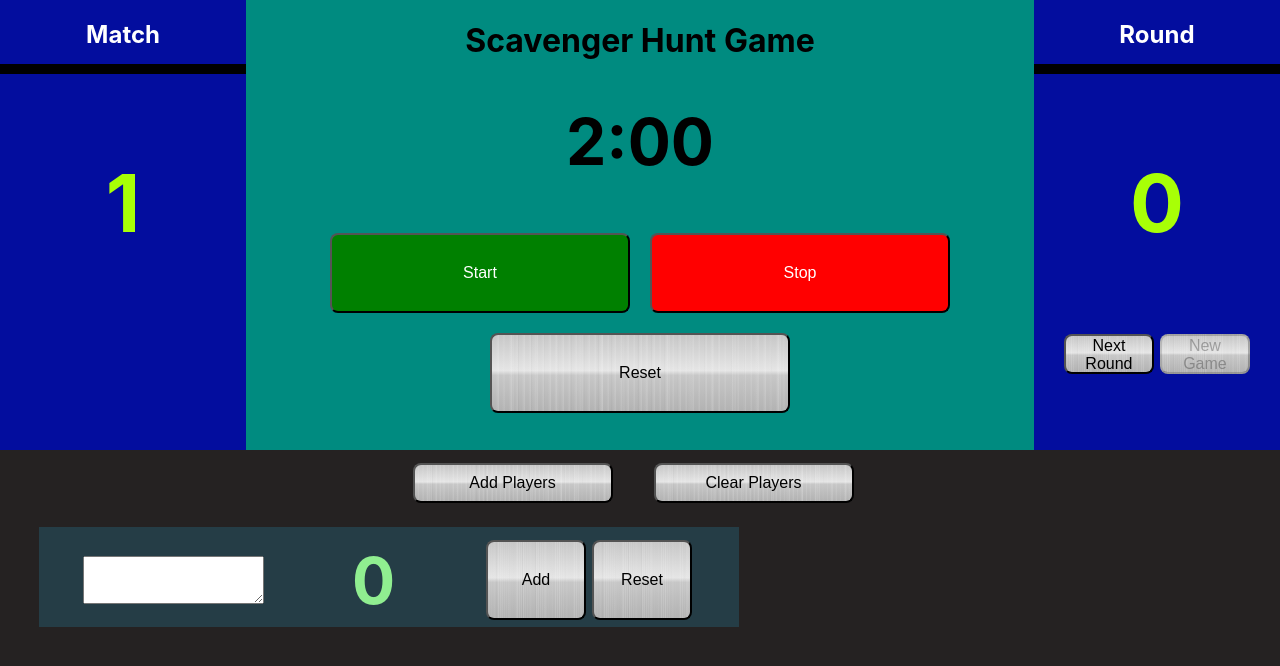
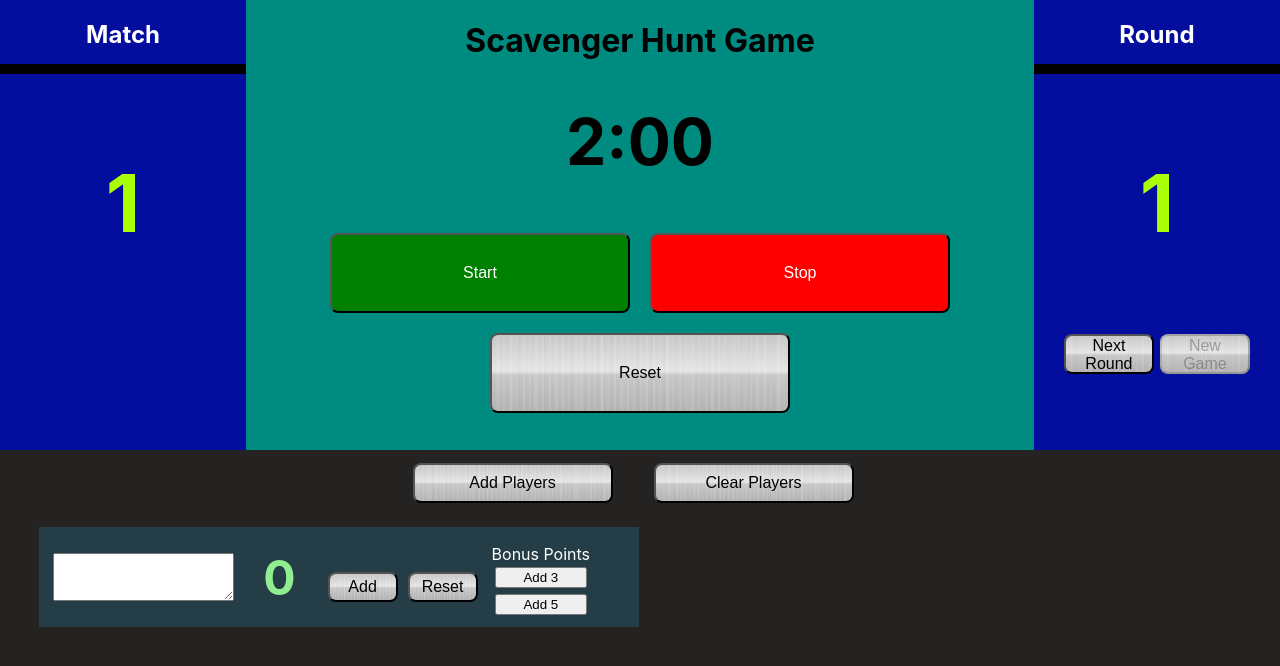
Before and after one commit to thorn086/Scavenger_Hunt, a React (Create React App) app: page / in a window 1280 px wide. Both pictures are taken after a click on the button "Add Players". Shown: the top 666 px of the page. Built offline with nearby package versions, Linux system fonts and the light colour scheme.

Commit message:
added new pnts buttons

```diff
--- a/src/App.js
+++ b/src/App.js
@@ -1,28 +1,24 @@
 import React from "react";
 import './App.css';
 import Players from './players/players';
-
 import Match from './Match/match'
 
 
 class App extends React.Component{
   constructor(){
-      super();
-
-      this.state = {players: [],
-                    count:0};
+    super()
+    this.state ={
+        players:[],
+        count:0
     }
-
-
-
-
-handleSelectedPLayers(){
-  const count = this.state.count;
+  }
+  handleSelectedPlayers(){
+    const {count} = this.state;
     this.setState({
       count:count +1
     });
       this.setState({
-      players: [...this.state.players, <li  key={this.state.count}><Players /></li>]
+        players: [...this.state.players, <li  key={this.state.count}><Players disable={this.state.disabled}/></li>]
     });
   };
 
@@ -31,22 +27,18 @@ this.setState({
       players:[]
     });
   };
-
-
-
   render(){
-    const {players} = this.state;
+    const {players}=this.state;
    return (
             <div className="App">
                 <Match />
                 <div id='game_buttons'>
-              <button className='player_total' onClick={()=>this.handleSelectedPLayers()}>Add Players</button>
+                  <button className='player_total' onClick={()=>this.handleSelectedPlayers()}>Add Players</button>
                   <button className='player_reset' onClick={()=> this.handlePlayerReset()}>Clear Players</button>
                 </div>
                 <ul className='players_box'>
                     {players.map(player => player)}
                 </ul>
-
             </div>
       );
   };
--- a/src/Match/match.js
+++ b/src/Match/match.js
@@ -3,13 +3,13 @@ import Timer from '../timer/timer';
 import './match.css'
 
 class Match extends React.Component{
-    constructor(){
-        super();
+    constructor(props){
+        super(props);
         this.state={
             match: 1,
-            round:0,
+            round:1,
             disabled:false,
-            game: true
+            game: true,
             }
     }
 
@@ -22,7 +22,7 @@ class Match extends React.Component{
         })
         if( round === 5){
             this.setState({
-                round: 0
+                round: 1
             });
             this.setState({
                 match:match +1
@@ -45,14 +45,15 @@ class Match extends React.Component{
     handleRestGame(){
         this.setState({
             match:1,
-            round: 0,
+            round: 1,
             disabled:false,
             game:true
         })
     }
 
+
     render(){
-        const {match, round,disabled,game} =this.state
+        const {match,round,disabled,game} =this.state
         return(
             <div id='match_box'>
 
@@ -67,6 +68,7 @@ class Match extends React.Component{
                     <button id='match_button' disabled={disabled} onClick={()=> this.handleNextRound()}> Next Round</button>
                     <button id='match_reset' disabled={game} onClick={()=> this.handleRestGame()}>New Game</button>
                 </div>
+
             </div>
         );
     }
--- a/src/players/players.css
+++ b/src/players/players.css
@@ -1,6 +1,6 @@
 #player_box{
     background-color: rgb(37, 61, 70);
-    width:700px;
+    width:600px;
     height:100px;
     margin: 5px;
 }
@@ -16,7 +16,7 @@
 #point_total{
     margin: 0;
     color: lightgreen;
-    font-size: 4rem;
+    font-size: 3rem;
 }
 
 #name_title{
@@ -24,13 +24,26 @@
     padding-top: 14px;
 
 }
-
-
+#btn_box{
+    width:300px;
+    height: 80px;
+    display: flex;
+    flex-direction: row;
+}
+#bonus_pnts_box{
+    margin:7px;
+    color: white;
+    display: flex;
+    flex-direction: column;
+}
+#three_pnts,#five_pnts{
+    margin: 3px;
+}
 #player_button,#player_reset, .player_total,.player_reset,.reset_count{
-        margin: 3px;
-        width: 100px;
+        margin: 35px 7px 3px 3px;
+        width: 70px;
         font-size: 1em;
-        height: 80px;
+        height: 30px;
         border-radius: .5em;
         background-image: -webkit-repeating-linear-gradient(left, hsla(0,0%,100%,0) 0%, hsla(0,0%,100%,0)   6%, hsla(0,0%,100%, .1) 7.5%),
           -webkit-repeating-linear-gradient(left, hsla(0,0%,  0%,0) 0%, hsla(0,0%,  0%,0)   4%, hsla(0,0%,  0%,.03) 4.5%),
--- a/src/players/players.js
+++ b/src/players/players.js
@@ -2,8 +2,8 @@ import React from "react";
 import './players.css'
 
 class Players extends React.Component{
- constructor(){
-     super();
+ constructor(props){
+     super(props);
 
      this.state={
          points:0
@@ -23,6 +23,18 @@ handleResetPoints(){
     })
 }
 
+handleAdd3Points(){
+    const points = this.state.points;
+    this.setState({
+        points: points + 3
+    })
+}
+handleAdd5Points(){
+    const points = this.state.points;
+    this.setState({
+        points: points + 5
+    })
+}
     render(){
 const {points} =this.state;
          return(
@@ -30,9 +42,13 @@ const {points} =this.state;
                 <div className="player_title">{this.handleSelectedPLayers}
                     <textarea id="name_title"></textarea>
                     <h3 id='point_total' >{points}</h3>
-                    <div>
+                    <div id='btn_box'>
                         <button id='player_button' onClick={()=> this.handleAddPoints()}>Add</button>
                         <button id='player_reset' onClick={()=>this.handleResetPoints()}>Reset</button>
+                            <div id='bonus_pnts_box'>Bonus Points
+                                <button id='three_pnts' onClick={()=> this.handleAdd3Points()}>Add 3</button>
+                                <button id='five_pnts' onClick={()=> this.handleAdd5Points()}>Add 5</button>
+                            </div>
                     </div>
                 </div>
             </div>
--- a/src/timer/timer.js
+++ b/src/timer/timer.js
@@ -3,8 +3,8 @@ import './timer.css'
 
 
 class Timer extends React.Component{
-    constructor(){
-        super();
+    constructor(props){
+        super(props);
         this.state={
             minutes: 2,
             seconds: 0
```
Lines whose indentation alone changed are shown as unchanged.
